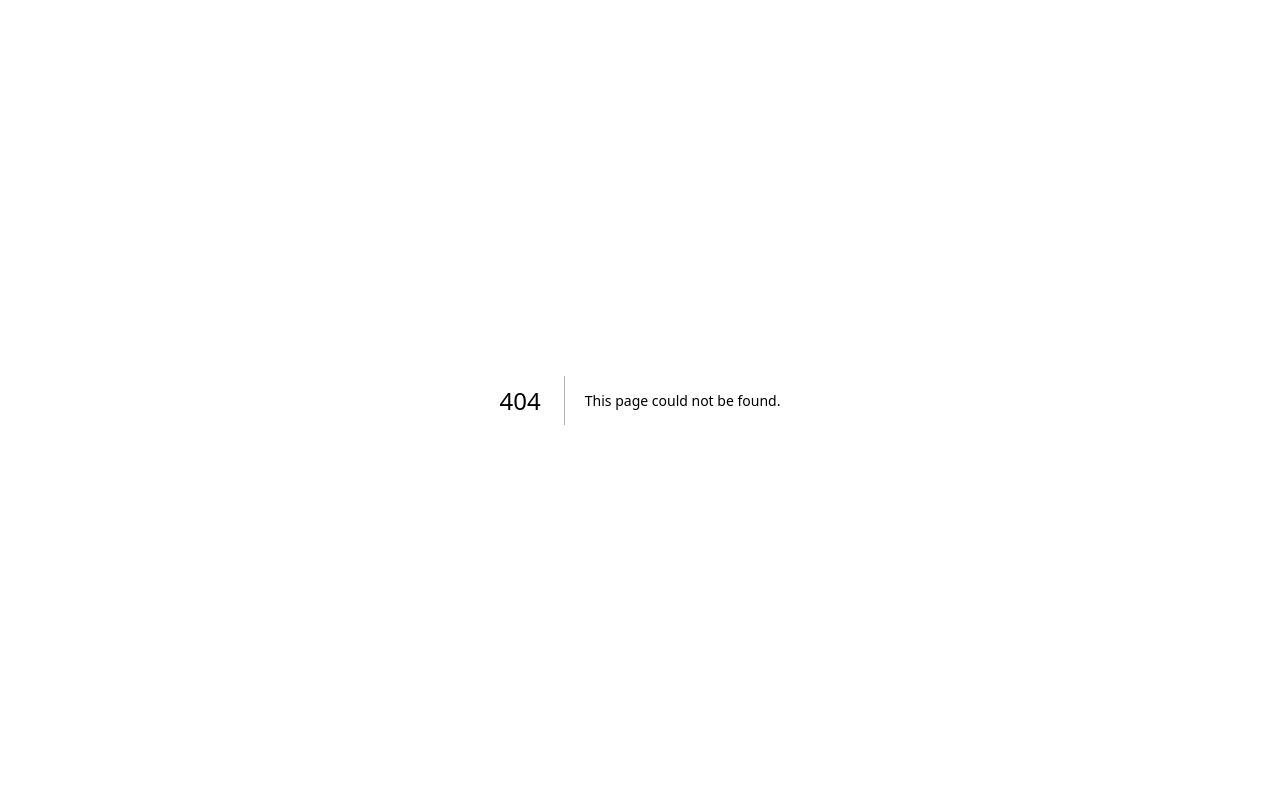
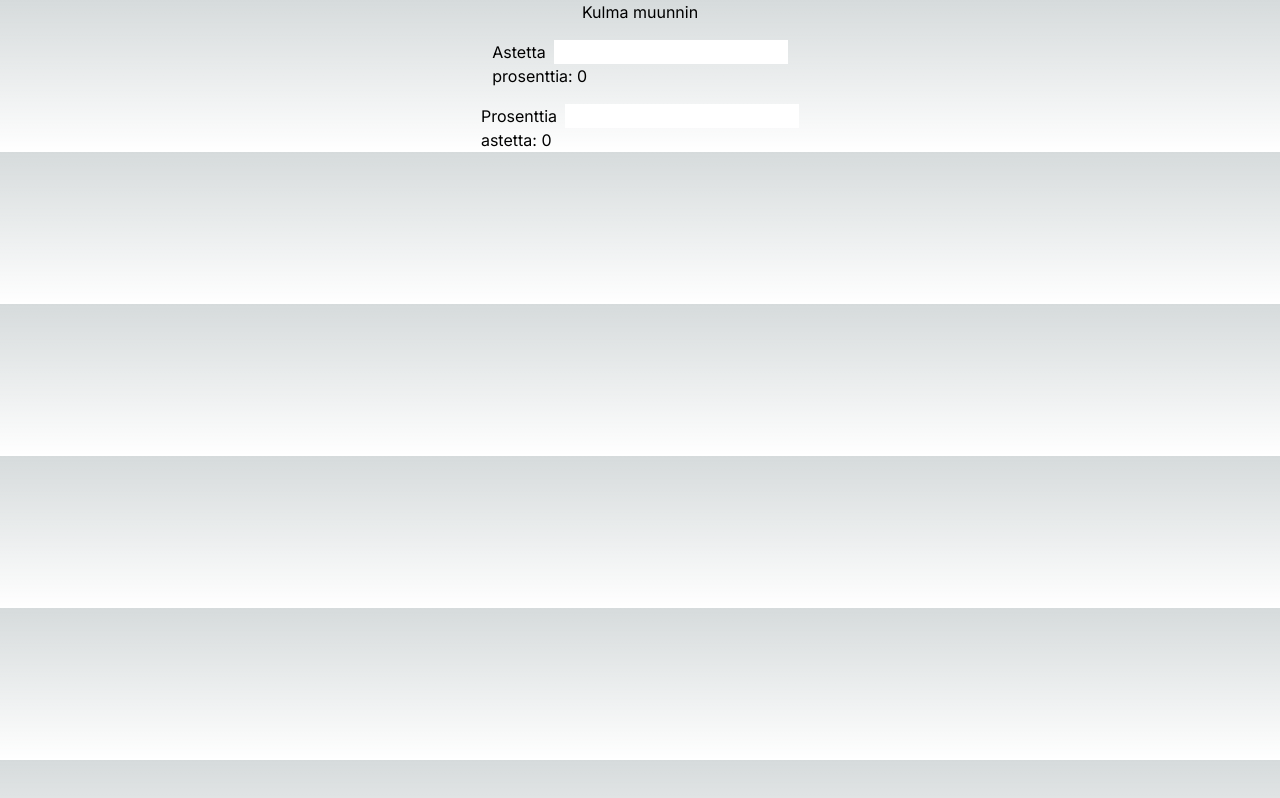
Before and after one commit to silte/workout-planner, a Next.js app: page /muuntimet/kulma in a window 1280 px wide. Before the commit this address had no page. Built offline with nearby package versions, Linux system fonts and the light colour scheme.

Commit message:
Add angle converter

```diff
--- a/app/layout.tsx
+++ b/app/layout.tsx
@@ -18,7 +18,7 @@ export default function RootLayout({
   return (
     <html lang="en">
       <head>
-        <link rel="icon" type="image/png" href="/workout-planner.png" />
+        {/* <link rel="icon" type="image/png" href="/workout-planner.png" /> */}
       </head>
       <body className={inter.className}>{children}</body>
     </html>
--- /dev/null
+++ b/app/muuntimet/kulma/page.tsx
@@ -0,0 +1,5 @@
+import { AngleConverter } from "$pages/converters/angle-converter";
+
+export default function AngleConverterPage() {
+    return <AngleConverter />
+  }
--- /dev/null
+++ b/app/muuntimet/page.tsx
@@ -0,0 +1,10 @@
+import Link from "next/link";
+
+export default function Converters() {
+    return (
+      <div>
+        <h1>Hello world</h1>
+        <Link href="/muuntimet/kulma">Kulma laskuri</Link>
+      </div>
+    )
+  }
--- a/app/page.tsx
+++ b/app/page.tsx
@@ -1,8 +1,10 @@
+import Link from "next/link";
 
 export default function Home() {
   return (
     <div>
       <h1>Hello world</h1>
+      <Link href="/muuntimet/kulma">Kulma laskuri</Link>
     </div>
   )
 }
--- /dev/null
+++ b/src/pages/converters/angle-converter.tsx
@@ -0,0 +1,34 @@
+"use client"
+
+import { convertDegreesToPercent, convertPercentToDegrees } from "$utils/angle-helper";
+import { useState } from "react";
+
+export const AngleConverter = () => {
+
+    const [degrees, setDegrees] = useState<number>(0);
+    const [radians, setRadians] = useState<number>(0);
+
+    const handleDegreesChange = (e: React.ChangeEvent<HTMLInputElement>) => {
+        setRadians(convertDegreesToPercent(e.target.value as unknown as number));
+    }
+
+    const handleRadiansChange = (e: React.ChangeEvent<HTMLInputElement>) => {
+        setDegrees(convertPercentToDegrees(e.target.value as unknown as number));
+    }
+
+    return (
+        <div className="flex flex-col items-center gap-4">
+        <h1>Kulma muunnin</h1>
+        <div>
+            <label>Astetta</label>
+            <input type="number" className="ml-2 text-black" onChange={handleDegreesChange} />
+            <p>prosenttia: {radians}</p>
+        </div>
+        <div>
+            <label>Prosenttia</label>
+            <input type="number" className="ml-2 text-black" onChange={handleRadiansChange} />
+            <p>astetta: {degrees}</p>
+        </div>
+        </div>
+    )
+    }
--- /dev/null
+++ b/src/utils/angle-helper.ts
@@ -0,0 +1,7 @@
+export const convertDegreesToPercent = (degrees: number): number => {
+    return Math.tan(degrees * (Math.PI/180)) * 100;
+}
+
+export const convertPercentToDegrees = (percent: number): number => {
+    return Math.atan(percent/100) * (180/Math.PI);
+}
--- a/tailwind.config.js
+++ b/tailwind.config.js
@@ -1,18 +1,14 @@
 /** @type {import('tailwindcss').Config} */
 module.exports = {
-  content: [
-    './pages/**/*.{js,ts,jsx,tsx,mdx}',
-    './components/**/*.{js,ts,jsx,tsx,mdx}',
-    './app/**/*.{js,ts,jsx,tsx,mdx}',
-  ],
+  content: ["./src/**/*.{js,ts,jsx,tsx,mdx}", "./app/**/*.{js,ts,jsx,tsx,mdx}"],
   theme: {
     extend: {
       backgroundImage: {
-        'gradient-radial': 'radial-gradient(var(--tw-gradient-stops))',
-        'gradient-conic':
-          'conic-gradient(from 180deg at 50% 50%, var(--tw-gradient-stops))',
+        "gradient-radial": "radial-gradient(var(--tw-gradient-stops))",
+        "gradient-conic":
+          "conic-gradient(from 180deg at 50% 50%, var(--tw-gradient-stops))",
       },
     },
   },
   plugins: [],
-}
+};
```
Also changed, not shown: 1 other file (tests, documents, lock files or other folders).
